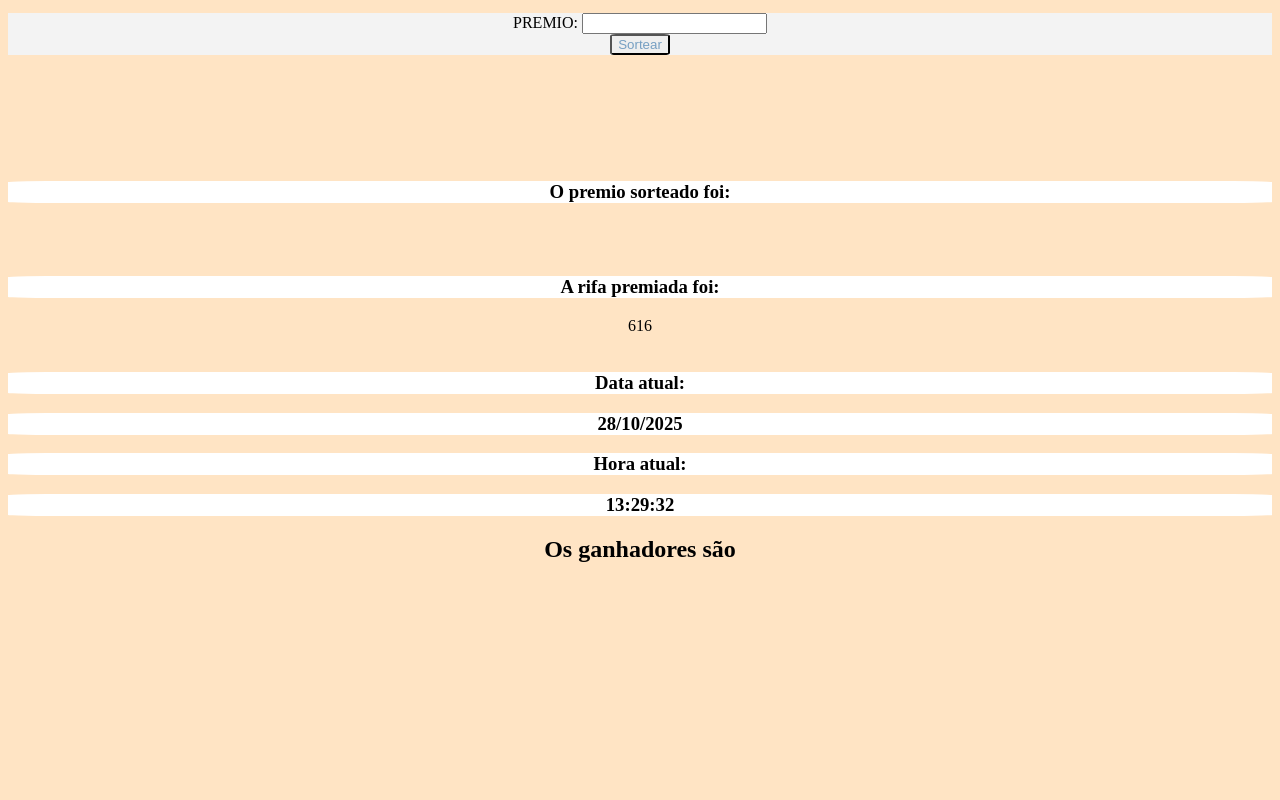
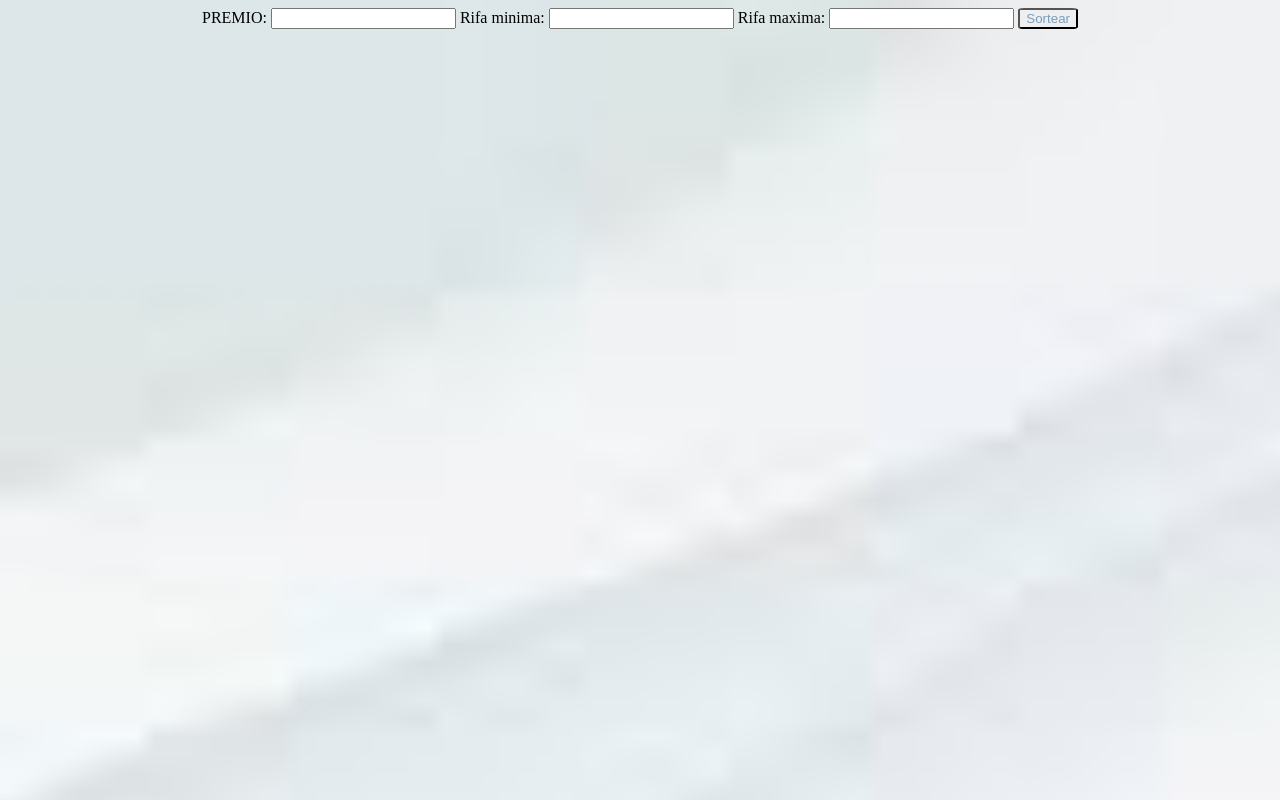
Before and after one commit to rhyangabriel-1/exercicios.php, a PHP site: page /sorteio.php in a window 1280 px wide. Run offline with PHP 8.4, Linux system fonts and the light colour scheme; data that the repository does not hold is empty.

Commit message:
28/10/2025

```diff
--- /dev/null
+++ b/rifa/ganhadores.txt
@@ -0,0 +1 @@
+bola - Rifa nº 40 - 28/10/2025 13:29:05
--- a/rifa/rifa.css
+++ b/rifa/rifa.css
@@ -1,24 +1,35 @@
+img{
+
+}
 
 body {
-    /*margin: 10%;*/
     text-align: center;
-    background-color: bisque;
+    justify-content: center;
+    background-image: url(fundo.png);
+    background-size: 5000px;
+    background-repeat: no-repeat;
 
 }
 
 header {
-    margin-top: 1%;
     margin-bottom: 10%;
-    background-color: rgb(243, 243, 243);
+    justify-content: center;
 
 }
 button {
-    text-align: center;
+    justify-content: center;
     border-radius: 10%;
     color: rgba(90, 141, 183, 0.81);
 }
-h3 {
-    background-color: white;
-    border-radius: 5%;
-    height: 5%;
+li{
+    list-style-type: none;
 }
+.sorteio {
+    display: flex;
+    background-color: aliceblue;
+    justify-content: center;
+    align-content: center;
+    flex-direction: column;
+    border:  rgb(0, 0, 0) solid;
+    margin: 200px;
+}
--- a/rifa/sorteio.php
+++ b/rifa/sorteio.php
@@ -10,7 +10,11 @@
     <header>
         <form method ="POST" >
             <label for="nome">PREMIO:</label>
-            <input type="text" id="text" name="premio" required><br>
+            <input type="text" id="text" name="premio" required>
+            <label for="nome">Rifa minima:</label>
+            <input type="text" id="text" name="numminimo" required>
+            <label for="nome">Rifa maxima:</label>
+            <input type="text" id="text" name="nummaximo" required>
             <button type="submit">Sortear</button>
         </form>
     </header>
@@ -18,15 +22,36 @@
 </html>
 <?php
 
-    $numero = rand(1, 1000);
-    echo "<h3>O premio sorteado foi:</h3> " . $_POST['premio'] . "<br><br>";
-    echo "<h3>A rifa premiada foi:</h3> $numero <br><br>";
+    if ($_SERVER['REQUEST_METHOD'] === 'POST') {
+        $numminimo = $_POST['numminimo'];
+        $nummaximo = $_POST['nummaximo'];
+        if ($nummaximo > $numminimo) {
+            $numero = rand($numminimo, $nummaximo);
+        }
+        echo "<div class='sorteio'>";
+        echo "<h3>O premio sorteado foi:</h3> " . $_POST['premio'] . "<br><br>";
+        echo "<h3>A rifa premiada foi:</h3> $numero <br><br>";
 
-    date_default_timezone_set("America/Sao_Paulo");
-    echo "<h3>Data atual:<h3> " . date("d/m/Y") . "<br>";
-    echo "<h3>Hora atual:<h3> " . date("H:i:s") . "<br>";
+        date_default_timezone_set("America/Sao_Paulo");
+        echo "<h3>Data atual:</h3> " . date("d/m/Y") . "<br>";
+        echo "<h3>Hora atual:</h3> " . date("H:i:s") . "<br>";
 
-    echo "<h2> Os ganhadores são </h2>"
+        echo "<h2> Os ganhadores são</h2> ";
 
+        $arquivo = "ganhadores.txt";
+
+        // salva o novo ganhador no arquivo
+        $linha = $_POST['premio'] . " - Rifa nº " . $numero . " - " . date("d/m/Y H:i:s") . "\n";
+        file_put_contents($arquivo, $linha );
+
+        // lê e exibe todos os ganhadores
+        $ganhadores = file($arquivo);
+        echo "<ul>";
+        foreach ($ganhadores as $g) {
+            echo "<li>$g</li>";
+        }
+        echo "</ul>";
+        echo "</div>";
+    }
 
 ?>
```
Also changed, not shown: rifa/fundo.png (added).
